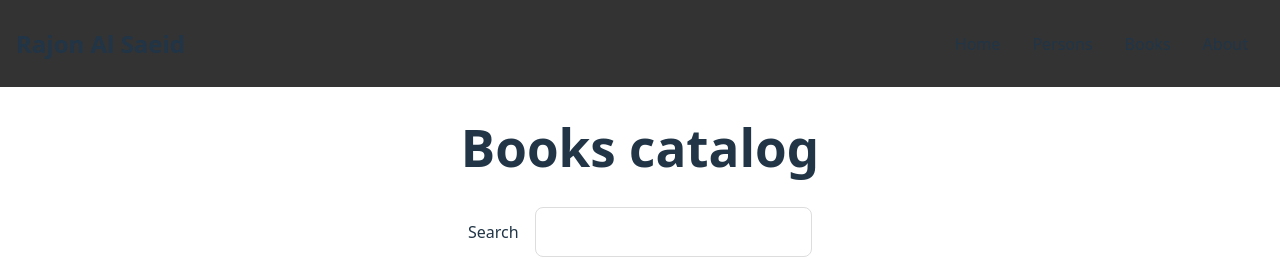
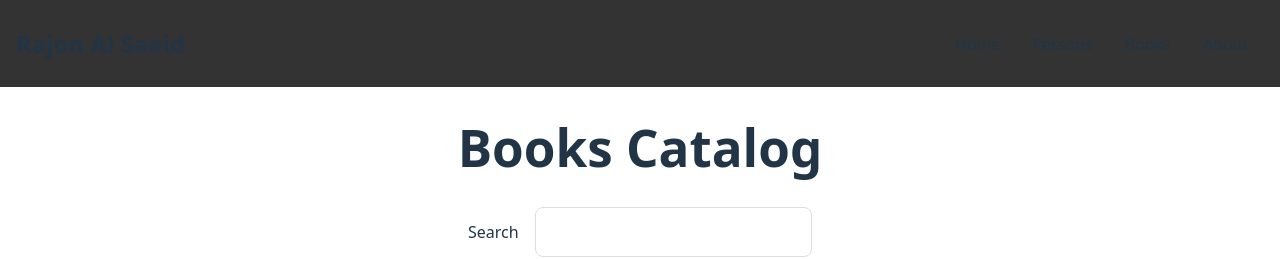
Before and after one commit to AbuAlSaeidRajon/react_demo, a React app: page / in a window 1280 px wide. Shown: the top 259 px of the page. Built offline with nearby package versions, Linux system fonts and the light colour scheme; the HTML template or start-up script is replaced by a standard one.

Commit message:
header name chnaged

```diff
--- a/src/Books/BookList.jsx
+++ b/src/Books/BookList.jsx
@@ -38,7 +38,7 @@ const BookList = () => {
 
   return (
     <>
-      <h1>Books catalog</h1>
+      <h1>Books Catalog</h1>
       <label htmlFor="search">Search</label>
       <input
         type="text"
```
